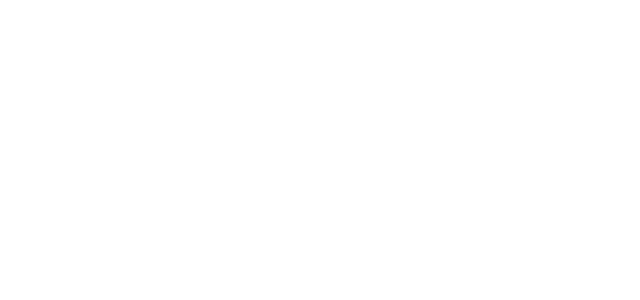
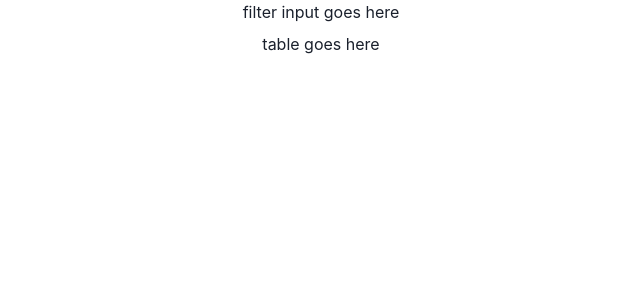
Before and after one commit to philipBst/dev-work-tracking, a React (Vite) app in the folder client/: page / in a window 1280 px wide. Shown: the top 300 px of the page, without its empty margins (319-959 px from the left). Built offline with nearby package versions, Linux system fonts and the light colour scheme.

Commit message:
feat: apply general layout

```diff
--- a/client/src/App.tsx
+++ b/client/src/App.tsx
@@ -1,5 +1,12 @@
+import { VStack } from "@chakra-ui/react";
+
 function App() {
-  return <div></div>;
+  return (
+    <VStack>
+      <div>filter input goes here</div>
+      <div>table goes here</div>
+    </VStack>
+  );
 }
 
 export default App;
```
